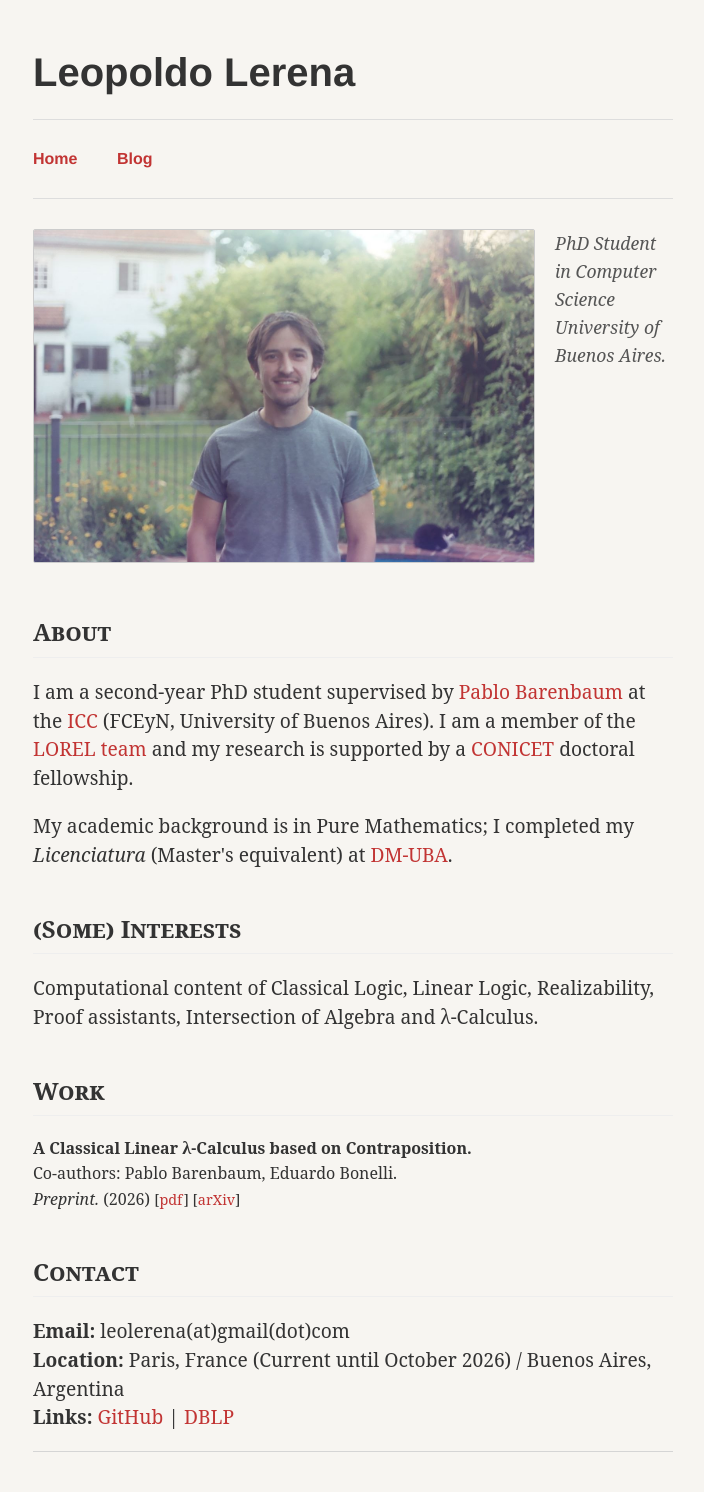
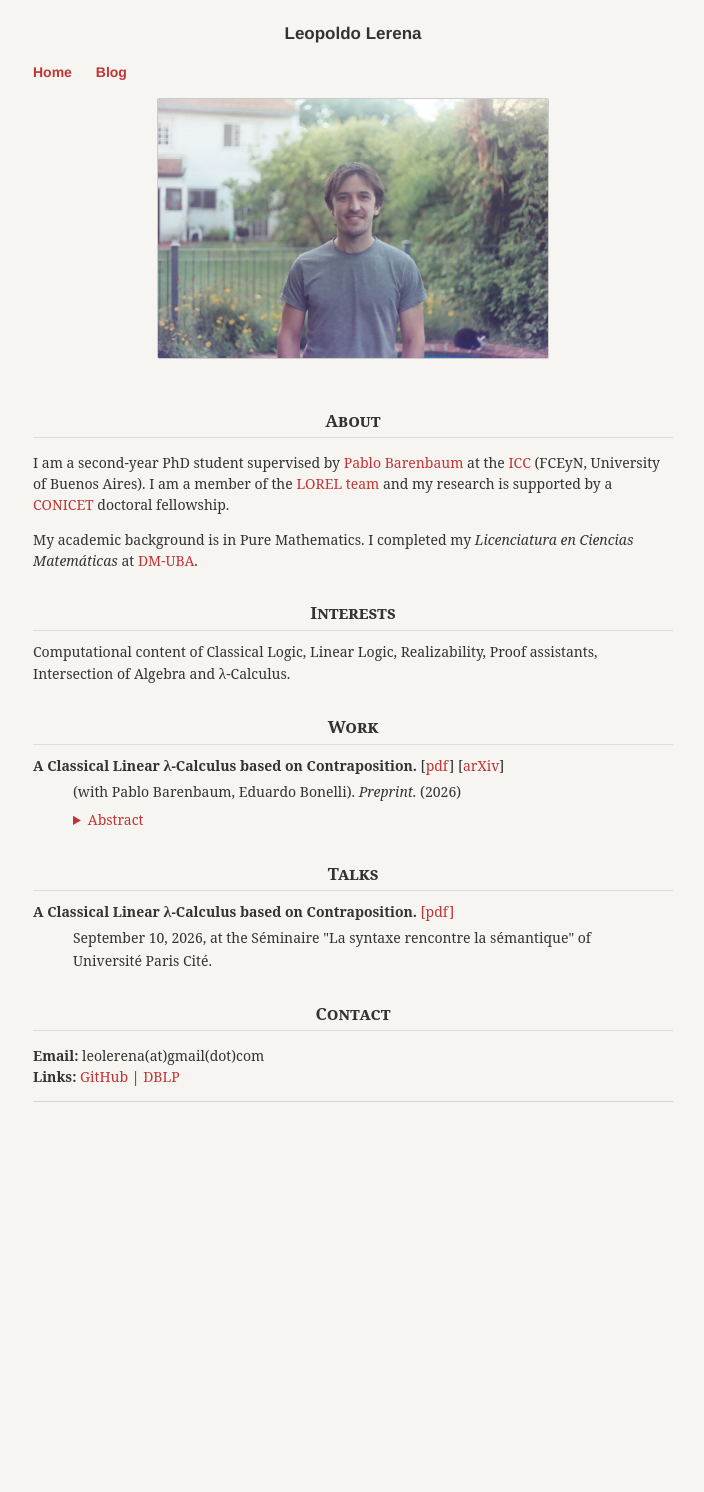
Before and after one commit to leolerena/leolerena.github.io, a Jekyll site: the page built from index.html, in a window 1280 px wide. Shown: the whole page, without its empty margins (287-991 px from the left). Built offline with Jekyll 4.4.1, drawn with Linux system fonts in a browser that asks for light colours; after the commit the page ends 1122 px from its top, so only the background shows below that.

Commit message:
update estilo, link charla IRIF

```diff
--- a/index.html
+++ b/index.html
@@ -8,76 +8,69 @@ title: Leopoldo Lerena
 <head>
     <meta charset="UTF-8">
     <meta name="viewport" content="width=device-width, initial-scale=1.0">
-    <title>Leopoldo Lerena</title>
+    <title> Leo Lerena's homepage </title>
     <style>
     /* Minimalist Academic Styling */
-		.site-title {
-			font-size: 2.5rem;
-			margin-bottom: 10px;
-			padding-bottom: 5px;
+    html {
+        font-size: 100%;
     }
+
     body {
         font-family: "serif", Times, serif;
+        font-size: 14px;
         line-height: 1.6;
         color: #333;
-            max-width: 850px;
-            margin: 40px auto;
-            padding: 0 30px;
-            background-color:#f5f2edbd;
+        max-width: 900px;
+        margin: 0 auto;
+        padding: 20px 4rem;
+        background-color: #f5f2edbd;
+        text-align: left;
     }
 
+    /* Force ALL regular body text, links, and details to 14px */
+    p, span, a, td, th, li, details, summary, em, strong {
+        font-size: 14px !important;
+    }
+
+    /* Reusable class for indented content blocks */
+    .indented {
+        padding-left: 2.5rem;
+        padding-right: 2.5rem;
+        margin: 4px 0 10px 0;
+    }
+
+    /* Headings set to 17px and centered */
+    h1 {
+        margin: 0 0 10px 0;
+        font-size: 17px !important;
+        text-align: center;
+    }
+
+    h2 {
+        margin: 28px 0 10px 0;
+        font-size: 17px !important;
+        font-variant: small-caps;
+        border-bottom: 1px solid #ddd;
+        padding-bottom: 3px;
+        text-align: center;
+    }
+
+    /* Profile image: 40% larger (280px -> ~390px) and centered */
     .profile-pic {
-			float: left;            /* This is the key to the 'side-by-side' look */
-			width: 500px;           /* Compact size */
+        display: block;
+        float: none;
+        margin: 0 auto 20px auto;
+        width: 390px;
+        max-width: 100%;
         height: auto;
-			margin-right: 20px;     /* Space between image and text */
-			margin-bottom: 10px;    /* Prevents text below from touching the image */
         border: 1px solid #cccccc;
         border-radius: 2px;
     }
 
-		/* Clearfix: This ensures the Nav bar doesn't jump up into the image space */
     header::after {
         content: "";
         clear: both;
         display: table;
-		}
-
-		h1 {
-			margin: 0;
-			font-size: 2rem;
-			padding-top: 0;         /* Ensures it aligns with the top of the photo */
-		}
-
-		.subtitle {
-			font-style: italic;
-			color: #444;
-		}
-
-        .subtitle {
-            font-style: italic;
-            font-size: 1.1rem;
-            color: #555;
-            margin-bottom: 20px;
-        }
-
-        nav {
-            border-top: 1px solid #ddd;
-            border-bottom: 1px solid #ddd;
-            padding: 10px 0;
-            margin-bottom: 30px;
-        }
-
-        nav a {
-            margin-right: 15px;
-            font-weight: bold;
-        }
-
-        h2 {
-            border-bottom: 1px solid #eee;
-            padding-bottom: 5px;
-            margin-top: 40px;
-            font-variant: small-caps;
     }
 
     a {
@@ -89,22 +82,6 @@ title: Leopoldo Lerena
         text-decoration: underline;
     }
 
-        table {
-            width: 100%;
-            border-collapse: collapse;
-            margin-top: 15px;
-        }
-
-        th, td {
-            text-align: left;
-            padding: 10px;
-            border-bottom: 1px solid #efefef;
-        }
-
-        th {
-            background-color: #f9f9f9;
-        }
-
     .pub-item {
         margin-bottom: 15px;
     }
@@ -113,23 +90,33 @@ title: Leopoldo Lerena
         font-weight: bold;
     }
 
-        .links {
-            font-size: 0.9rem;
+    .abstract-toggle {
+        margin-top: 6px;
+    }
+
+    .abstract-toggle summary {
+        cursor: pointer;
+        color: #b30000c9;
+        font-weight: normal;
+    }
+
+    .abstract-content {
+        margin-top: 6px;
+        padding: 8px 12px;
+        background-color: #eee9e0;
+        border-left: 2px solid #b30000c9;
+    }
+
+    .abstract-content p {
+        margin-bottom: 8px;
     }
 </style>
 </head>
 <body>
 
     <header>
-		<!-- <h1 class="site-title">Leopoldo Lerena</h1> -->
         <div class="header-wrapper">
-        <img src="Foto-SanIsidro-Cucuy.jpeg" alt="Your Name" class="profile-pic">
-        <div class="header-text">
-            <div class="subtitle">
-                PhD Student in Computer Science <br>
-                University of Buenos Aires.
-            </div>
-        </div>
+            <img src="Foto-SanIsidro-Cucuy.jpeg" alt="Leopoldo Lerena" class="profile-pic">
         </div>
     </header>
 
@@ -139,35 +126,56 @@ title: Leopoldo Lerena
             I am a second-year PhD student supervised by <a href="https://foones.github.io">Pablo Barenbaum</a> at the <a href="https://icc.fcen.uba.ar">ICC</a> (FCEyN, University of Buenos Aires). I am a member of the <a href="https://lorel-team.github.io">LOREL team</a> and my research is supported by a <a href="https://www.conicet.gov.ar">CONICET</a> doctoral fellowship.
         </p>
         <p>
-            My academic background is in Pure Mathematics;
-			I completed my <em>Licenciatura</em> (Master's equivalent) at <a href="https://web.dm.uba.ar">DM-UBA</a>.
+            My academic background is in Pure Mathematics.
+            I completed my <em>Licenciatura en Ciencias Matemáticas</em> at <a href="https://web.dm.uba.ar">DM-UBA</a>.
         </p>
     </section>
 
-	<section>
-		<h2>(Some) Interests</h2>
-		<p>
+    <section id="interests">
+        <h2>Interests</h2>
             Computational content of Classical Logic, Linear Logic, Realizability, Proof assistants, Intersection of Algebra and λ-Calculus.
-		</p>
     </section>
 
-    <section id="Work">
+    <section id="works">
         <h2>Work</h2>
         <div class="pub-item">
-            <span class="pub-title"> A Classical Linear λ-Calculus based on Contraposition. </span> <br>
-            Co-authors: Pablo Barenbaum, Eduardo Bonelli. <br>
-            <em>Preprint.</em> (2026)
+            <span class="pub-title">A Classical Linear λ-Calculus based on Contraposition.</span>
             <span class="links">[<a href="https://arxiv.org/pdf/2602.02822">pdf</a>] [<a href="https://arxiv.org/abs/2602.02822">arXiv</a>]</span>
+
+            <div class="indented">
+                (with Pablo Barenbaum, Eduardo Bonelli). <em>Preprint.</em> (2026)
+
+                <details class="abstract-toggle">
+                    <summary>Abstract</summary>
+                    <div class="abstract-content">
+                        <p>
+                            Linear logic is a resource-conscious logic, where formulae cannot be arbitrarily duplicated or erased, making it a suitable language for modeling resource-sensitive phenomena. Starting from a single-conclusion natural deduction presentation for intuitionistic multiplicative linear logic (IMLL), adding linear negation leads us to the classical law of contraposition. In this setting, classical multiplicative linear logic (MLL) can be recovered simply by introducing a linear modus tollens rule.
+                        </p>
+                        <p>
+                            We provide a computational interpretation for this inference system through the Curry-Howard correspondence and we present a calculus where the central computational novelty is the necessity of a new operation which we call “contra-substitution”. We then extend these ideas to the full multiplicative-exponential fragment (MELL) and prove that it has the desirable properties: confluence, strong normalization, and subject reduction. Finally, we show how certain well-known term assignments for classical logic embed into our calculus.
+                        </p>
+                    </div>
+                </details>
+            </div>
         </div>
     </section>
 
+    <section id="talks">
+        <h2>Talks</h2>
+        <div class="pub-item">
+            <span class="pub-title">A Classical Linear λ-Calculus based on Contraposition.</span>
+            <a href="{{ '/files/Contraposition-Calculus-IRIF-2026.pdf' | relative_url }}" target="_blank" rel="noopener noreferrer">[pdf]</a>
 
+            <div class="indented">
+                September 10, 2026, at the Séminaire "La syntaxe rencontre la sémantique" of Université Paris Cité.
+            </div>
+        </div>
+    </section>
 
     <section id="contact">
         <h2>Contact</h2>
         <p>
             <strong>Email:</strong> leolerena(at)gmail(dot)com <br>
-            <strong>Location:</strong> Paris, France (Current until October 2026) / Buenos Aires, Argentina <br>
             <strong>Links:</strong>
             <a href="https://github.com/leolerena">GitHub</a> |
             <a href="https://dblp.org/pid/429/3123.html">DBLP</a>
```
Also changed, not shown: other parts of index.html (+1 -1 lines), _posts/2026-05-30-Polarized-proof-nets.md (added, +60 -0 lines), blog/index.html (+21 -11 lines), _posts/image.png (added), fotos/image-1.png (added), 7 other files. Lines whose indentation alone changed are shown as unchanged.
